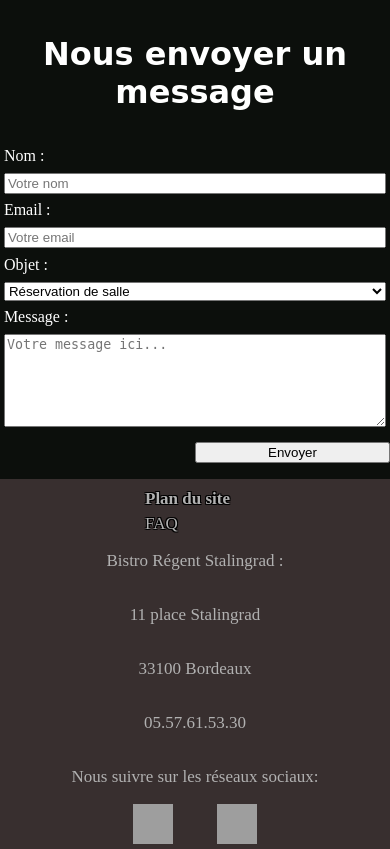
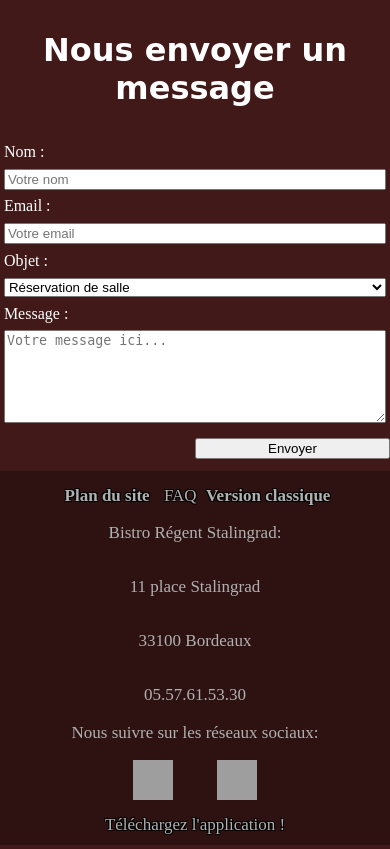
Before and after one commit to estev217/projet-1-individuel, a PHP site: page / in a window 390 px wide. Shown: the part 3034-3883 px from the top of the page. Run offline with PHP 8.4, Linux system fonts and the light colour scheme; some web fonts are replaced; grey boxes are pictures that could not be loaded.

Commit message:
Creation of exclusive links for mobile phones in the footer. Background color changed for all page.

```diff
--- a/index.html
+++ b/index.html
@@ -18,7 +18,7 @@
     <!-- START navbar -->
 
     <nav class="menu">
-        <h1><a class="titre" href="#acceuil">Bistro Regent</a></h1>
+        <h1><a class="titre" href="#">Bistro Regent</a></h1>
         <ul class="active">
             <div class="liste">
             <li><a href="#who">qui sommes nous ?</a></li>
@@ -135,7 +135,6 @@
 
     <!-- START form -->
 
-        <section>
             <h3>Nous envoyer un message</h3>
             <form id ="contact">
                 <label for="name">Nom : </label>
@@ -161,24 +160,27 @@
     <!-- START footer -->
 
     <footer class="footer">
-        <a href="#who" class="desktop-footer"><b>Qui sommes-nous ?</b></a>
-        <a href="#menu" class="desktop-footer">Notre carte</a>
-        <a href="#where" class="desktop-footer"><b>Où nous trouver ?</b></a>
-        <a href="#contact" class="desktop-footer">Nous contacter</a>
-        <a href="#" class="plan_site"><b>Plan du site</b></a>
-        <a href="#">FAQ</a>
+        <div class="links">
+            <a href="#who" class="desktop-footer"><b>Qui sommes-nous ?</b></a>
+            <a href="#menu" class="desktop-footer">Notre carte</a>
+            <a href="#where" class="desktop-footer"><b>Où nous trouver ?</b></a>
+            <a href="#contact" class="desktop-footer">Nous contacter</a>
+            <a href="#" class="mobile-footer"><b>Plan du site</b></a>
+            <a href="#" class="mobile-footer">FAQ</a>
+            <a href="#" class="desktop-version"><b>Version classique</b></a>
+        </div>
         <div class="footer-address">
-            <p>Bistro Régent Stalingrad :</p>
+            <p>Bistro Régent Stalingrad:</p>
             <p>11 place Stalingrad</p>
             <p>33100 Bordeaux</p>
             <p>05.57.61.53.30</p>
         </div>
         <p>Nous suivre sur les réseaux sociaux:</p>
-        <div class="icons">
+        <div>
             <a href="https://www.twitter.com" class="twitter-icon"><img src="https://www.iconsdb.com/icons/preview/royal-blue/twitter-xxl.png"alt="Submit Form"/></a>
             <a href="https://www.facebook.com" class="facebook-icon"><img src="https://www.fete-du-citron.com/wp-content/uploads/2014/07/facebook-icon.png"alt="Submit Form"/></a>
         </div>
-
+            <a href="#" class="app-link">Téléchargez l'application !</a>
     </footer>
 
     <!-- END footer -->
--- a/style.css
+++ b/style.css
@@ -4,7 +4,7 @@
 
     html {
         scroll-behavior:    smooth;
-        background-color:   rgb(12,15,12);
+        background-color:   rgb(66, 25, 25);
         color:              white;
     }
 
@@ -444,55 +444,60 @@ h1{
     display: flex;
     flex-direction: column;
     align-items: center;
-    justify-content: center;
-    background-color: rgb(56, 47, 47);
-    padding-top: 10px;
+    background-color: rgb(46, 18, 18);
+    padding-top: 15px;
+    padding-bottom: 10px;
     font-size: 17px;
 }
-
-.plan_site{
-    padding-bottom: 5px;
-}
-
-.footer a:hover {
-    text-decoration: dotted underline overline white;
-}
 .footer a, footer p {
-    text-decoration: none;
     color: rgb(177, 177, 177);
 }
 .desktop-footer {
     display: none;
 }
+.mobile-footer {
+    padding: 5px;
+}
+.footer a {
+    width: 200px;
+}
 .footer-address {
-    width: 90vw;
     display: flex;
-    flex-wrap: wrap;
+    flex-wrap: nowrap;
     flex-direction: column;
     align-items: center;
-    justify-content: space-around;
+    height: 200px;
 }
-.twitter-icon img{
+.twitter-icon img {
     height: 40px;
     width: 40px;
     margin-right: 20px;
+    margin-bottom: 10px;
 }
-.facebook-icon img{
+.facebook-icon img {
     height: 40px;
     width: 40px;
     margin-left: 20px;
+    margin-bottom: 10px;
+}
+.app-link {
+    width: 100%;
+    text-align: center;
 }
 
 @media screen and (min-width:961px) {
 .footer {
     font-size: 17px;
-    height: 130px;
+    height: 200px;
     flex-wrap: wrap;
-    padding: 10px;
+    padding: 0px 10px 20px 10px;
 }
-
-.plan_site{
-    padding-bottom: 0px;
+.links {
+    display: flex;
+    flex-direction: column;
+    justify-content: space-between;
+    height: 180px;
+    margin-top: 20px;
 }
 .emphasis-text {
     font-style: italic;
@@ -500,8 +505,11 @@ h1{
 .desktop-footer {
     display: contents;
 }
-.footer-address {
-    width: 40vw;
+.mobile-footer {
+    padding: 0px;
+}
+.desktop-version {
+    display: none;
 }
 .twitter-icon img {
     -webkit-transition: all 0.5s ease;
@@ -516,8 +524,11 @@ h1{
     transition: all 0.5s ease;
 }
 .facebook-icon:hover img {
-    -webkit-transform: rotate(15deg);
-    transform: rotate(15deg);
+    -webkit-transform: rotate(-15deg);
+    transform: rotate(-15deg);
+}
+.app-link {
+    display: none;
 }
 }
 
```
